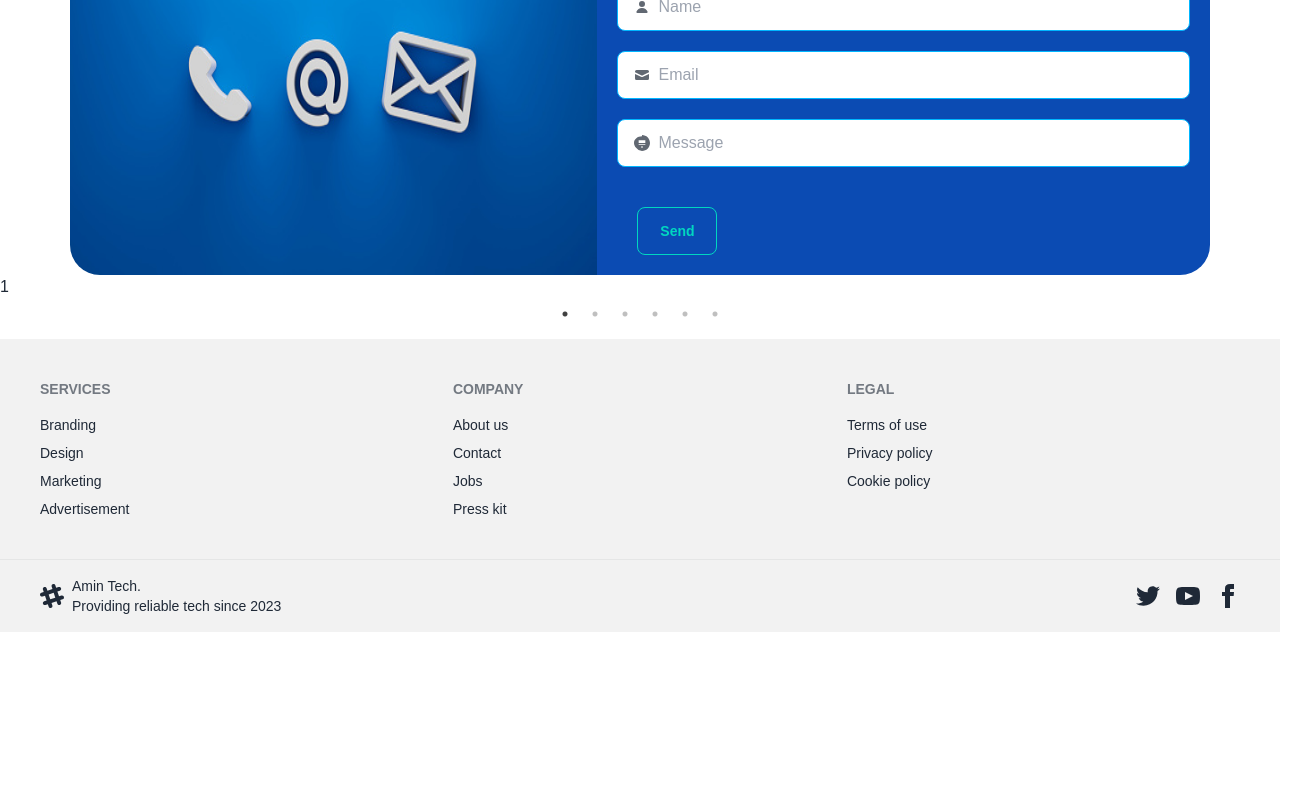
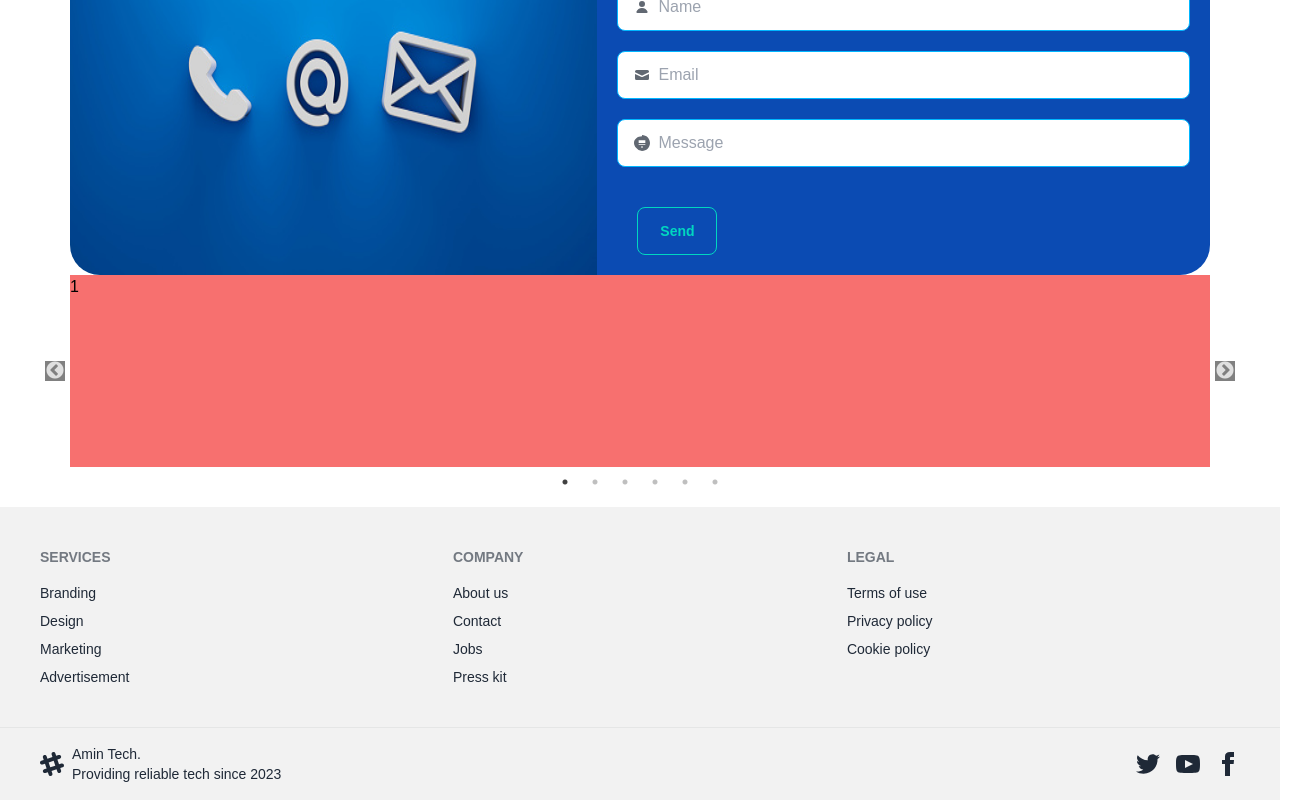
Before and after one commit to Alazar-da/amintechsolution, a React (Create React App) app: page / in a window 1280 px wide. Shown: the part 5791-6591 px from the top of the page, 1305 px wide, since content can reach past the window. Before the commit the page ends 6423 px from the top, so only its background shows below. Built offline with nearby package versions, Linux system fonts and the light colour scheme.

Commit message:
new changes

```diff
--- a/src/App.js
+++ b/src/App.js
@@ -17,14 +17,12 @@ import Trial from './components/Trial';
 function App() {
   return (
     <div className="App font-mainFont bg-white">
-
       <Home/>
       <About/>
       <Services/>
       <Whyus/>
 
       <Technology/>
-
       <Security/>
       <Teams/>
 
--- a/src/components/Trial.js
+++ b/src/components/Trial.js
@@ -3,6 +3,29 @@ import "slick-carousel/slick/slick.css";
 import "slick-carousel/slick/slick-theme.css";
 import React from "react";
 import Slider from "react-slick";
+
+
+function SampleNextArrow(props) {
+  const { className, style, onClick } = props;
+  return (
+    <div
+      className={className}
+      style={{ ...style, display: "block", background: "grey" }}
+      onClick={onClick}
+    />
+  );
+}
+
+function SamplePrevArrow(props) {
+  const { className, style, onClick } = props;
+  return (
+    <div
+      className={className}
+      style={{ ...style, display: "block", background: "grey" }}
+      onClick={onClick}
+    />
+  );
+}
 
 function Trial()
 {
@@ -12,30 +35,33 @@ function Trial()
     speed: 500,
     slidesToShow: 1,
     slidesToScroll: 1,
+    nextArrow: <SampleNextArrow />,
+    prevArrow: <SamplePrevArrow />
   };
 
     return(
-      <Slider {...settings}>
-      <div style={{backgroundColor:"red"}}>
-        <h3>1</h3>
+      <div className="container">
+        <Slider {...settings}>
+      <div className="h-48 w-48 bg-red">
+        <h3 className="text-black">1</h3>
       </div>
-      <div>
+      <div className="h-48 w-48 bg-green">
         <h3>2</h3>
       </div>
-      <div>
+      <div className="h-48 w-48 bg-black">
         <h3>3</h3>
       </div>
-      <div>
+      <div className="h-48 w-48 bg-blue">
         <h3>4</h3>
       </div>
-      <div>
+      <div className="h-48 w-48 bg-green">
         <h3>5</h3>
       </div>
-      <div>
+      <div className="h-48 w-48 bg-yellow" >
         <h3>6</h3>
       </div>
     </Slider>
-
+      </div>
 
 
     )
```
